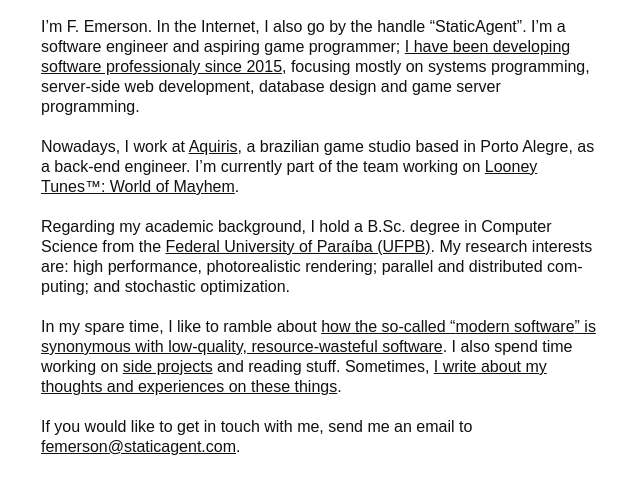
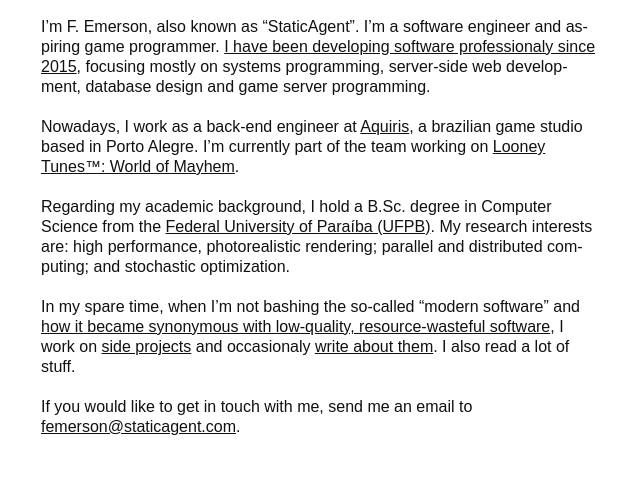
Before and after one commit to StaticAgent/www, a plain HTML site: page index.html in a window 1280 px wide. Shown: the part 83-576 px from the top of the page, without its empty margins (319-959 px from the left). Drawn offline with Linux system fonts and the light colour scheme.

Commit message:
2020-08-25T15:31:39Z

```diff
--- a/index.html
+++ b/index.html
@@ -124,10 +124,9 @@
 		</header>
 		<article>
 	<p>
-		I’m F. Emerson.
-		In the Internet, I also go by the handle <q>StaticAgent</q>.
+		I’m F. Emerson, also known as <q>StaticAgent</q>.
 		I’m a software engineer
-		and aspiring game programmer;
+		and aspiring game programmer.
 		<!-- TODO(emerson): Link to résumé. -->
 		<a href="#">I have been developing software professionaly since 2015</a>,
 		focusing mostly on systems programming,
@@ -137,10 +136,10 @@
 	</p>
 	<p>
 		Nowadays,
-		I work at
+		I work as a back-end engineer
+		at
 		<a href="https://www.aquiris.com.br/en/">Aquiris</a>,
-		a brazilian game studio based in Porto Alegre,
-		as a back-end engineer.
+		a brazilian game studio based in Porto Alegre.
 		I’m currently part of the team working on
 		<a href="https://looneytuneswom.scopely.com/">Looney Tunes™: World of Mayhem</a>.
 	</p>
@@ -157,13 +156,13 @@
 	</p>
 	<p>
 		In my spare time,
-		I like to ramble about
-		<a href="https://handmade.network/manifesto">how the so-called <q>modern software</q> is synonymous with low-quality, resource-wasteful software</a>.
-		I also spend time
-		working on <a href="/projects.html">side projects</a>
-		and reading stuff.
-		Sometimes,
-		<a href="https://blog.staticagent.com">I write about my thoughts and experiences on these things</a>.
+		when I’m not bashing the so-called <q>modern software</q>
+		and
+		<a href="https://handmade.network/manifesto">how it became synonymous with low-quality, resource-wasteful software</a>,
+		I work on <a href="/projects.html">side projects</a>
+		and occasionaly
+		<a href="https://blog.staticagent.com">write about them</a>.
+		I also read a lot of stuff.
 	</p>
 	<p>
 		If you would like to get in touch with me,
```
